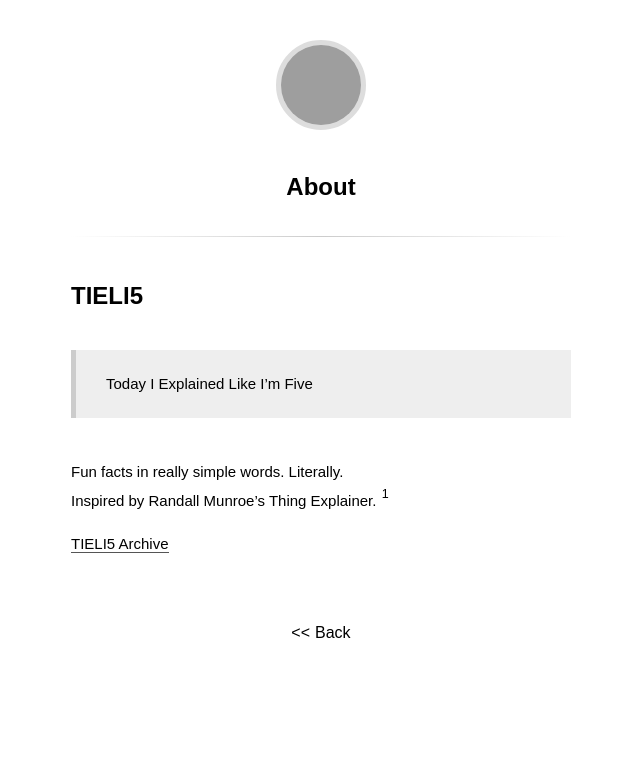
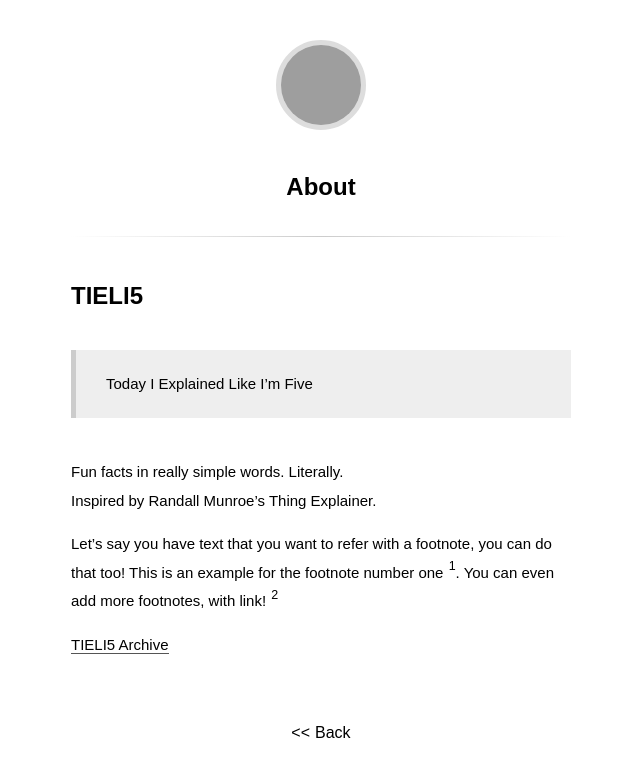
Before and after one commit to migzpogi/migzpogi.github.io, a Jekyll site: the page built from about.md, in a window 1280 px wide. Shown: the top 777 px of the page, without its empty margins (319-959 px from the left). Built offline with Jekyll 4.4.1, drawn with Linux system fonts in a browser that asks for light colours; some web fonts are replaced; grey boxes are pictures that could not be loaded.

Commit message:
Copy pasted default foot note

```diff
--- a/about.md
+++ b/about.md
@@ -7,8 +7,12 @@ title: About
 > Today I Explained Like I'm Five
 
 Fun facts in really simple words. Literally.
-Inspired by Randall Munroe's Thing Explainer. [^1]
+Inspired by Randall Munroe's Thing Explainer.
+
+Let's say you have text that you want to refer with a footnote, you can do that too! This is an example for the footnote number one [^1]. You can even add more footnotes, with link! [^2]
 
 [TIELI5 Archive](https://migzpogi.github.io/tieli5)
 
-[^1]: See this - [Simple Writer](https://xkcd.com/simplewriter/)
+[^1]: Footnote number one yeah baby!
+
+[^2]: A footnote you can link to - [click here!](#)
```
